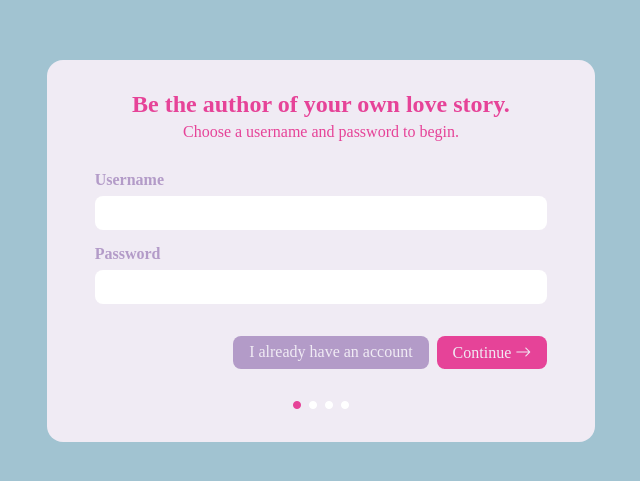
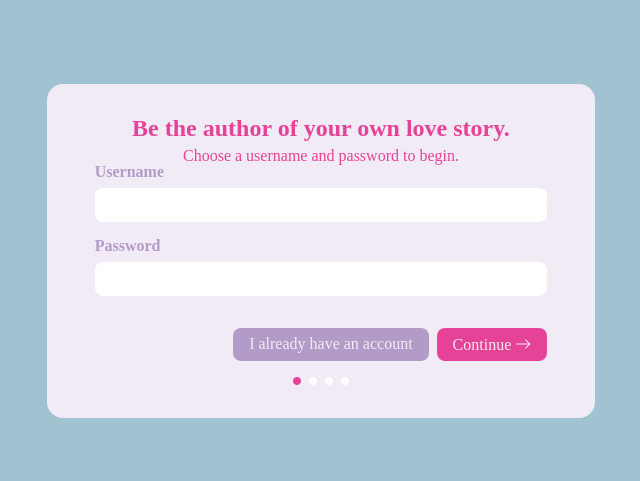
Before and after one commit to elisetvy/friender-frontend, a React (Create React App) app: page /register in a window 1280 px wide. Shown: the part 149-630 px from the top of the page, without its empty margins (319-959 px from the left). Built offline with nearby package versions, Linux system fonts and the light colour scheme; no server answers.

Commit message:
Remove extra margin

```diff
--- a/src/components/Login/LoginForm.css
+++ b/src/components/Login/LoginForm.css
@@ -28,25 +28,12 @@
   align-items: center;
 }
 
-form {
-  margin-top: 2rem;
+.LoginForm > div > div > form {
+  margin-top: 0;
   display: flex;
   flex-direction: column;
   text-align: left;
   width: 100%;
-}
-
-label {
-  margin-bottom: 0.5rem;
-  font-weight: bold;
-  color: var(--purple);
-}
-
-input {
-  margin-bottom: 1rem;
-  border-radius: 0.5rem;
-  padding: 0.5rem;
-  color: var(--fuschia);
 }
 
 .tagline {
--- a/src/components/Register/RegisterForm.css
+++ b/src/components/Register/RegisterForm.css
@@ -41,8 +41,8 @@
   text-align: center;
 }
 
-form {
-  margin-top: 2rem;
+.RegisterForm > div > div > form {
+  margin-top: 0;
   display: flex;
   flex-direction: column;
   text-align: left;
@@ -87,7 +87,7 @@ input {
 }
 
 .pagination {
-  margin-top: 2rem;
+  margin-top: 1rem;
   display: flex;
   gap: 0.5rem;
 }
```
